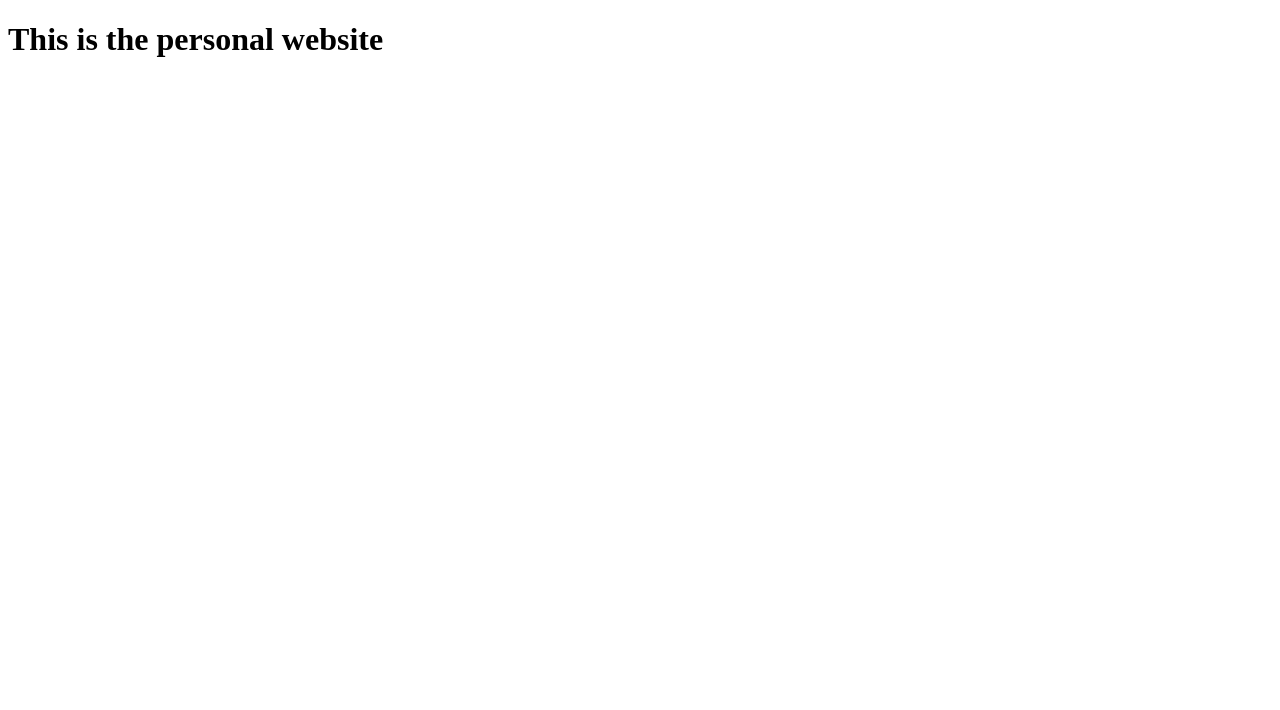
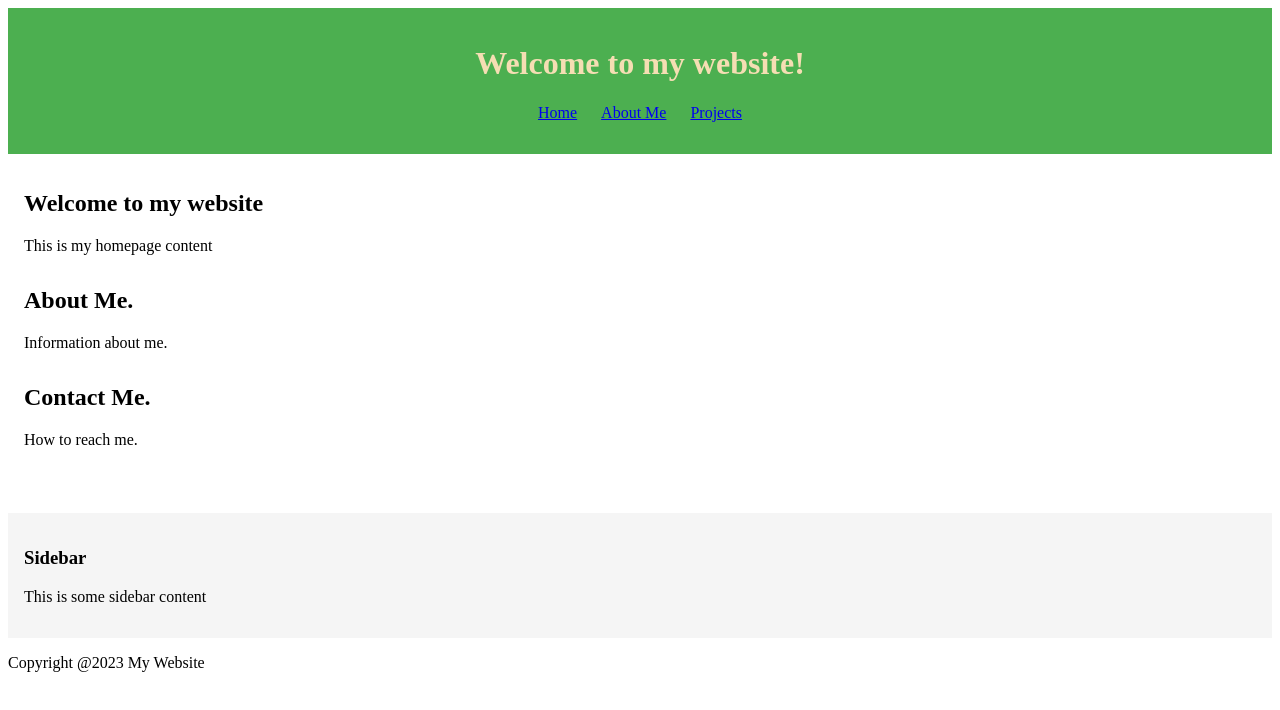
Before and after one commit to TheNinthCalling/TheNinthCalling.github.io, a plain HTML site: page index.html in a window 1280 px wide. Drawn offline with Linux system fonts and the light colour scheme.

Commit message:
Basic website outline

```diff
--- a/index.html
+++ b/index.html
@@ -4,10 +4,42 @@
     <meta charset="utf-8">
     <meta name="viewport" content="width-device-width, initial-scale=1.0" />
     <title>Personal Website</title>
-    <link rel="stylsheet" href="styles.css">
+    <link rel = "stylesheet" href = "styles.css" />
   </head>
 
   <body>
-    <h1>This is the personal website</h1>
+    <header >
+      <h1>Welcome to my website!</h1>
+      <nav>
+        <ul>
+          <li><a href="#home">Home</a></li>
+          <li><a href="#about">About Me</a></li>
+          <li><a href="#projects">Projects</a></li>
+        </ul>
+      </nav>
+    </header>
+    <main>
+      <section id="home">
+        <h2>Welcome to my website</h2>
+        <p>This is my homepage content</p>
+      </section>
+
+      <section id="about">
+        <h2>About Me.</h2>
+        <p>Information about me.</p>
+
+      </section>
+      <section id="projects">
+        <h2>Contact Me.</h2>
+        <p>How to reach me.</p>
+      </section>
+    </main>
+    <aside>
+      <h3>Sidebar</h3>
+      <p>This is some sidebar content</p>
+    </aside>
+    <footer>
+      <p>Copyright @2023 My Website</p>
+    </footer>
   </body>
 </html>
--- a/styles.css
+++ b/styles.css
@@ -1,4 +1,38 @@
-body {
-    background-color: black;
+header {
+    background-color: #4caf50;
     color: wheat;
+    padding: 1rem;
+    text-align: center;
 }
+
+nav ul {
+    list-style-type: none;
+    padding: 0;
+}
+
+nav ul li {
+    display: inline;
+    margin: 0 10px;
+}
+
+main {
+    padding: 1rem;
+}
+
+section {
+    margin-bottom: 2rem;
+}
+
+aside {
+    background-color: #f5f5f5;
+    padding: 1rem;
+    margin: 1rem 0;
+}
+
+footing {
+    background-color: #333;
+    color: #fff;
+    text-align: center;
+    padding: 1rem 0;
+
+}
```
